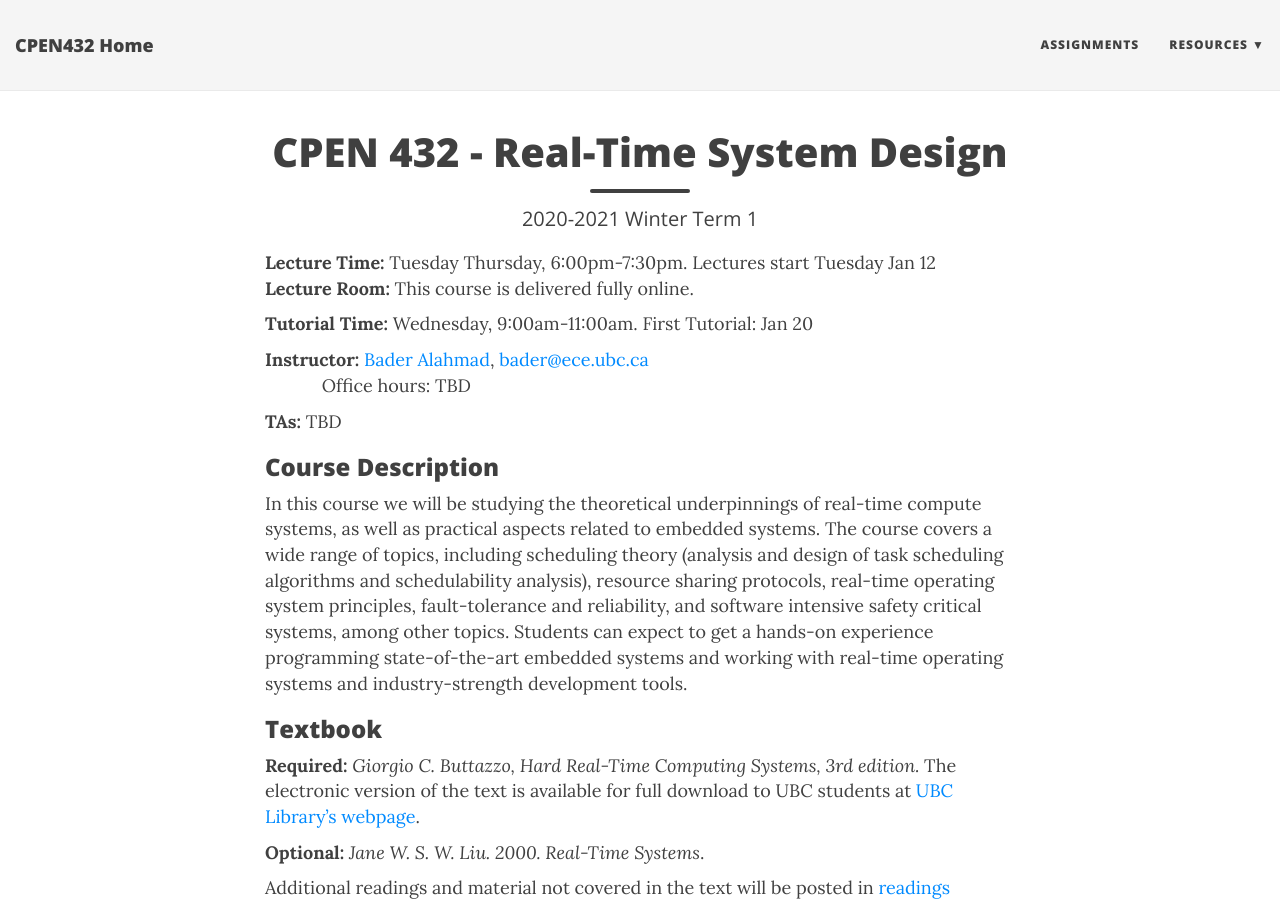
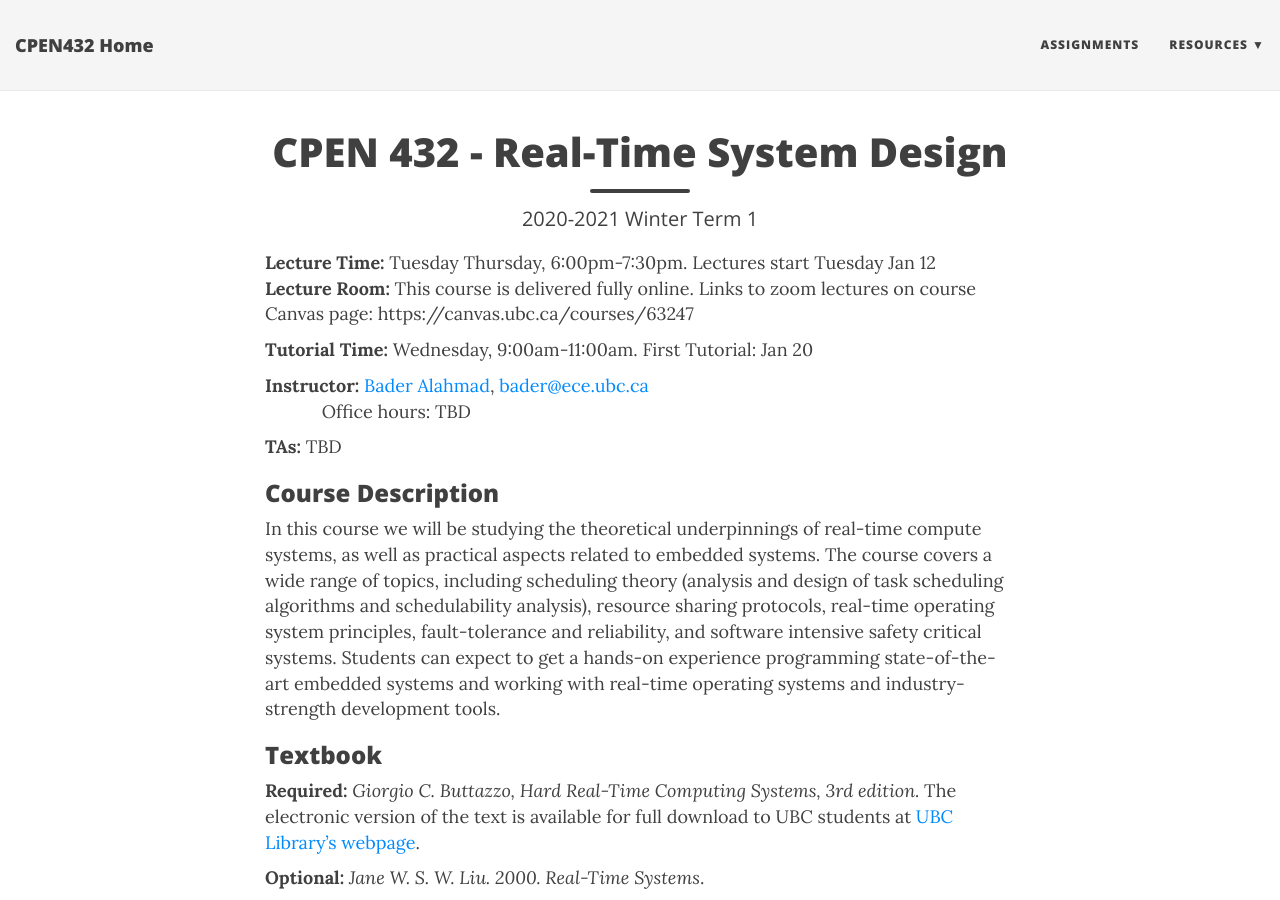
Before and after one commit to CPEN432/cpen432.github.io, a Jekyll site: the page built from index.md, in a window 1280 px wide and 900 px high. Built offline with Jekyll 4.4.1, drawn with Linux system fonts in a browser that asks for light colours; nearby versions of some CDN libraries.

Commit message:
add link to canvas page

```diff
--- a/index.md
+++ b/index.md
@@ -7,6 +7,8 @@ use-site-title: false
 
 **Lecture Time:** Tuesday Thursday, 6:00pm-7:30pm. Lectures start Tuesday Jan 12
 **Lecture Room:** This course is delivered fully online.
+Links to zoom lectures on course Canvas page: https://canvas.ubc.ca/courses/63247
+
 
 **Tutorial Time:** Wednesday, 9:00am-11:00am. First Tutorial: Jan 20
 <!-- **Tutorial Room:** Frank Forward 317   -->
@@ -21,7 +23,7 @@ use-site-title: false
 
 
 ### Course Description
-In this course we will be studying the theoretical underpinnings of real-time compute systems, as well as practical aspects related to embedded systems. The course covers a wide range of topics, including scheduling theory (analysis and design of task scheduling algorithms and schedulability analysis), resource sharing protocols, real-time operating system principles, fault-tolerance and reliability, and software intensive safety critical systems, among other topics. Students can expect to get a hands-on experience programming state-of-the-art embedded systems and working with real-time operating systems and industry-strength development tools.
+In this course we will be studying the theoretical underpinnings of real-time compute systems, as well as practical aspects related to embedded systems. The course covers a wide range of topics, including scheduling theory (analysis and design of task scheduling algorithms and schedulability analysis), resource sharing protocols, real-time operating system principles, fault-tolerance and reliability, and software intensive safety critical systems. Students can expect to get a hands-on experience programming state-of-the-art embedded systems and working with real-time operating systems and industry-strength development tools.
 
 
 ### Textbook
```
